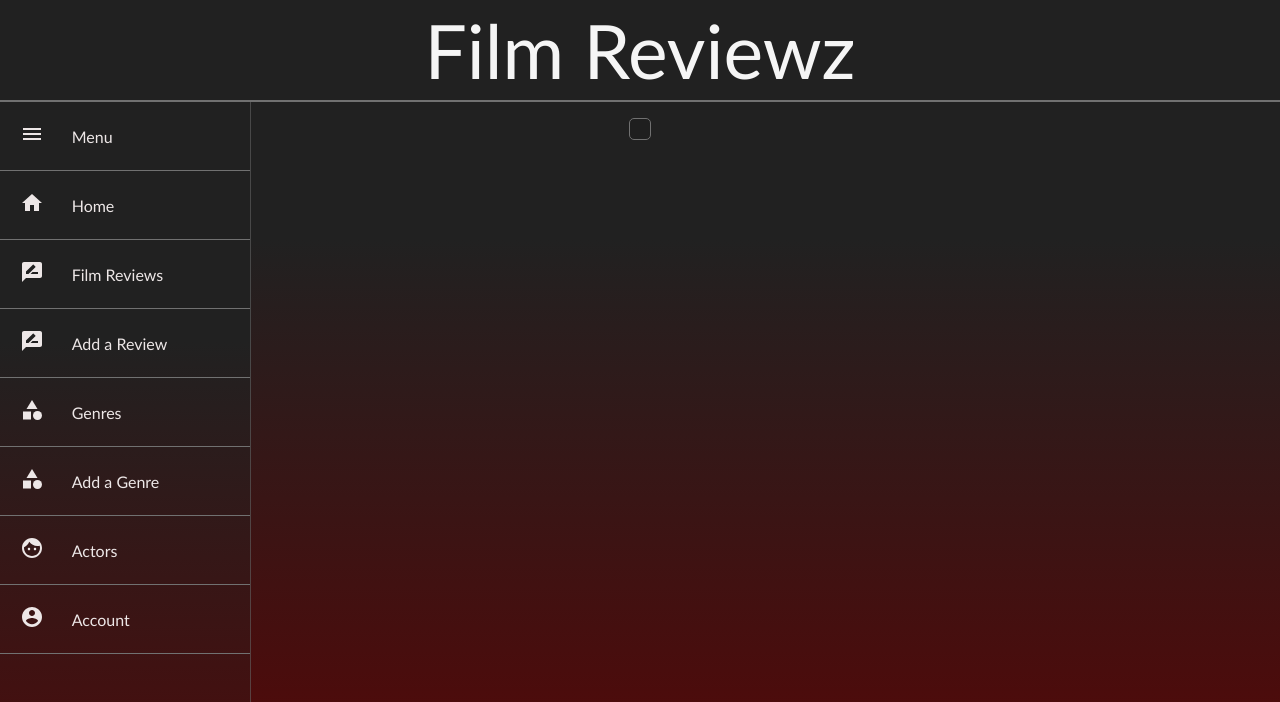
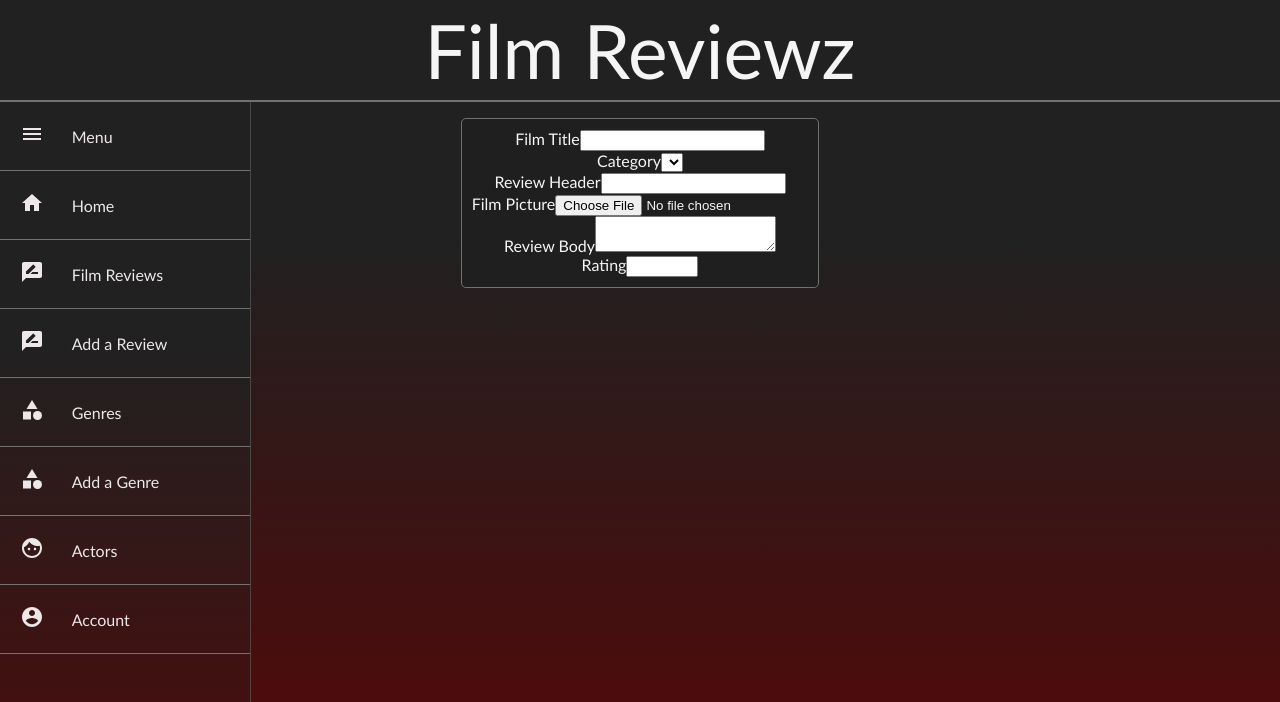
Before and after one commit to Maciejw52/Film_review_website, a React (Create React App) app: page /reviews/new in a window 1280 px wide. Shown: the top 702 px of the page. Built offline with nearby package versions, Linux system fonts and the light colour scheme.

Commit message:
added some routes and files to be populated

```diff
--- a/src/App.js
+++ b/src/App.js
@@ -1,13 +1,19 @@
 import './App.css';
 import React from "react";
-import Header from './components/Header/Header';
-import NavigationSidebar from './components/Navigation/Navigation';
-import Homepage from "./components/Homepage/Homepage";
 import {
   BrowserRouter as Router,
   Routes,
   Route
 } from 'react-router-dom';
+
+
+import Header from './components/Header/Header';
+import NavigationSidebar from './components/Navigation/Navigation';
+import Homepage from "./components/Homepage/Homepage";
+import AddReview from './components/AddReview/AddReview';
+import Reviews from './components/Reviews/Reviews';
+import Genres from './components/Genres/Genres';
+import AddGenre from './components/AddGenre/AddGenre';
 
 function App() {
   return (
@@ -18,10 +24,10 @@ function App() {
         <div className='templatePage'>
           <Routes>
             <Route exact path="/" element={<Homepage />} />
-
-            {/*<Route exact path="/reviews" element={<ReviewPage/>} />
-            <Route path="/reviews/:review_id" element={<SingleReviewPage/>} />
-            <Route path="/reviews/category/:category" element={<ReviewPage/>} />*/}
+            <Route exact path="/reviews" element={<Reviews/>} />
+            <Route exact path="/reviews/new" element={<AddReview />} />
+            <Route exact path="/genres" element={<Genres />} />
+            <Route exact path="/genres/new" element={<AddGenre />} />
           </Routes>
         </div>
 
--- /dev/null
+++ b/src/components/AddGenre/AddGenre.js
@@ -0,0 +1,16 @@
+import React from 'react'
+
+function AddGenre() {
+  return (
+    <div>
+      <div>
+        <label>Add Genre  </label>
+        <input type="text" name="name"></input>
+
+      </div>
+    </div>
+
+  )
+}
+
+export default AddGenre
--- /dev/null
+++ b/src/components/AddReview/AddReview.js
@@ -0,0 +1,42 @@
+import React from 'react'
+
+function AddReview() {
+
+
+  return (
+    <div>
+      <div>
+        <label>Film Title</label>
+        <input type="text" name="film_title"></input>
+      </div>
+
+      <div>
+        <label>Category</label>
+        <select name="category">
+        </select>
+      </div>
+
+      <div>
+        <label>Review Header</label>
+        <input type="text" name="header"></input>
+      </div>
+
+      <div>
+        <label>Film Picture</label>
+        <input type="file" name="picture"></input>
+      </div>
+
+      <div>
+        <label>Review Body</label>
+        <textarea name="review_body"></textarea>
+      </div>
+
+      <div>
+        <label>Rating</label>
+        <input type="number" name="votes" min="0" max="10" step="0.5"></input>
+      </div>
+    </div>
+  )
+}
+
+export default AddReview
--- /dev/null
+++ b/src/components/Genres/Genres.js
@@ -0,0 +1,9 @@
+import React from 'react'
+
+function AllGenres() {
+  return (
+    <div>All Genres</div>
+  )
+}
+
+export default AllGenres
--- /dev/null
+++ b/src/components/Reviews/Reviews.js
@@ -0,0 +1,9 @@
+import React from 'react'
+
+function AllReviews() {
+  return (
+    <div>All Reviews</div>
+  )
+}
+
+export default AllReviews
```
Also changed, not shown: src/utils/api.js (+14 -1 lines).
